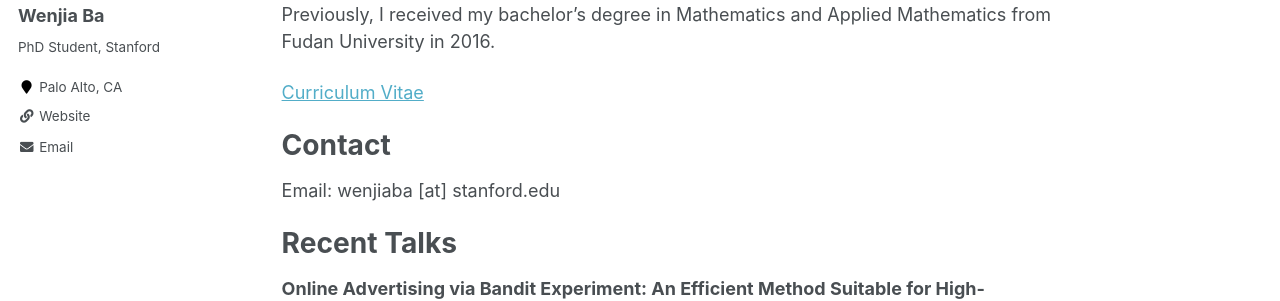
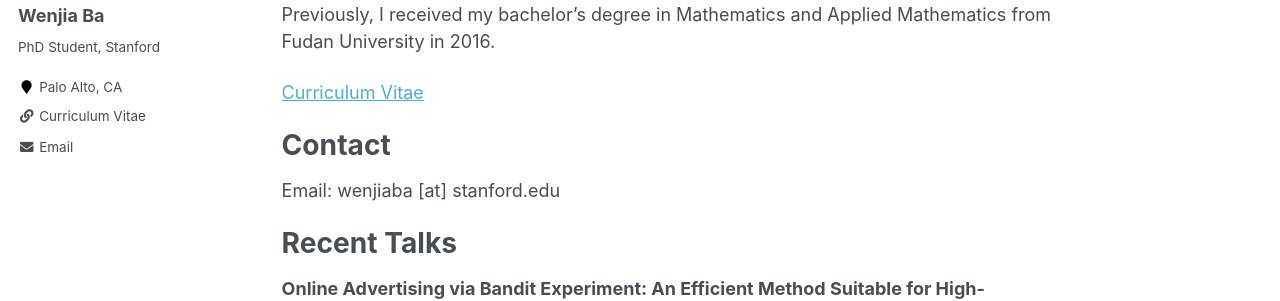
Before and after one commit to wenjiaba/wenjiaba.github.io, a Jekyll site: the page built from _pages/about.md, in a window 1280 px wide. Shown: the part 364-665 px from the top of the page. Built offline with Jekyll 4.4.1, drawn with Linux system fonts in a browser that asks for light colours.

Commit message:
Update author-profile.html

```diff
--- a/_includes/author-profile.html
+++ b/_includes/author-profile.html
@@ -29,7 +29,7 @@
         <li><i class="fa fa-fw fa-map-marker" aria-hidden="true"></i> {{ author.employer }}</li>
       {% endif %}
       {% if author.cv %}
-        <li><a href="{{ author.cv }}"><i class="fas fa-fw fa-link" aria-hidden="true"></i> {{ site.data.ui-text[site.locale].website_label | default: "Website" }}</a></li>
+        <li><a href="{{ author.cv }}"><i class="fas fa-fw fa-link" aria-hidden="true"></i> {{ "Curriculum Vitae"}}</a></li>
       {% endif %}
       {% if author.uri %}
         <li><a href="{{ author.uri }}"><i class="fas fa-fw fa-link" aria-hidden="true"></i> {{ site.data.ui-text[site.locale].website_label | default: "Website" }}</a></li>
```
